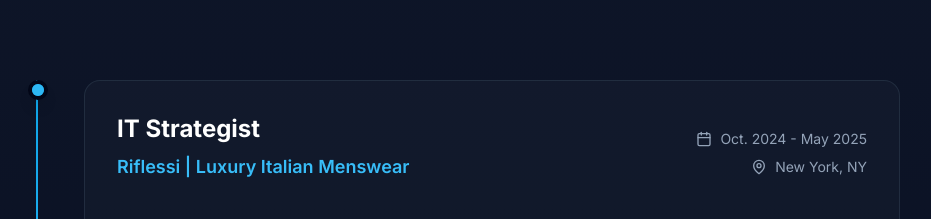
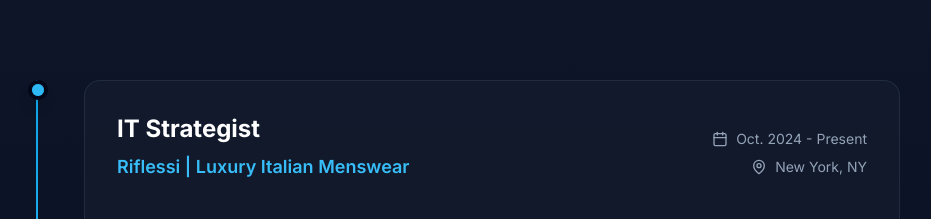
Before and after one commit to gustavobalaguera/portfolio, a React (Vite) app: page / in a window 1280 px wide. Shown: the part 3066-3285 px from the top of the page, without its empty margins (188-1119 px from the left). Built offline with nearby package versions, Linux system fonts and the light colour scheme.

Commit message:
Update employment period to 'Present'

```diff
--- a/src/components/Experience.tsx
+++ b/src/components/Experience.tsx
@@ -5,7 +5,7 @@ const Experience = () => {
     {
       title: "IT Strategist",
       company: "Riflessi | Luxury Italian Menswear",
-      period: "Oct. 2024 - May 2025",
+      period: "Oct. 2024 - Present",
       location: "New York, NY",
       achievements: [
         "Automated product entry in Shopify, cutting processing time by 47% through scripting",
```
